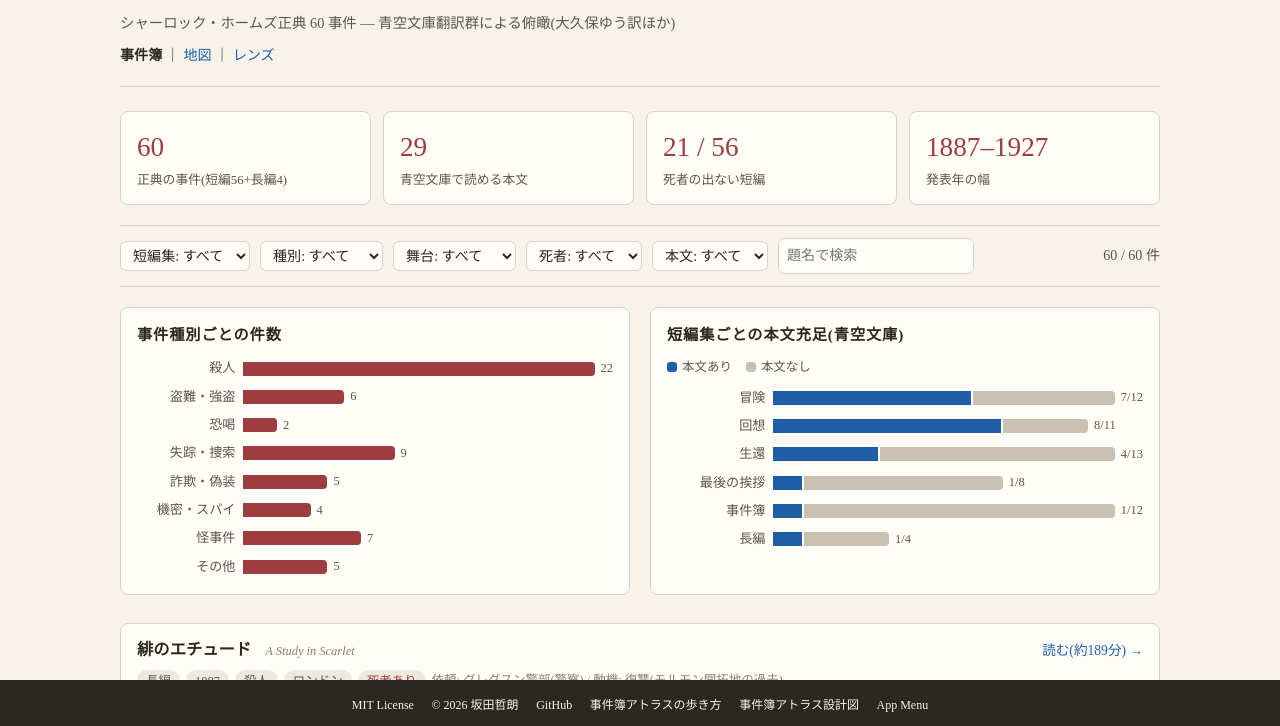
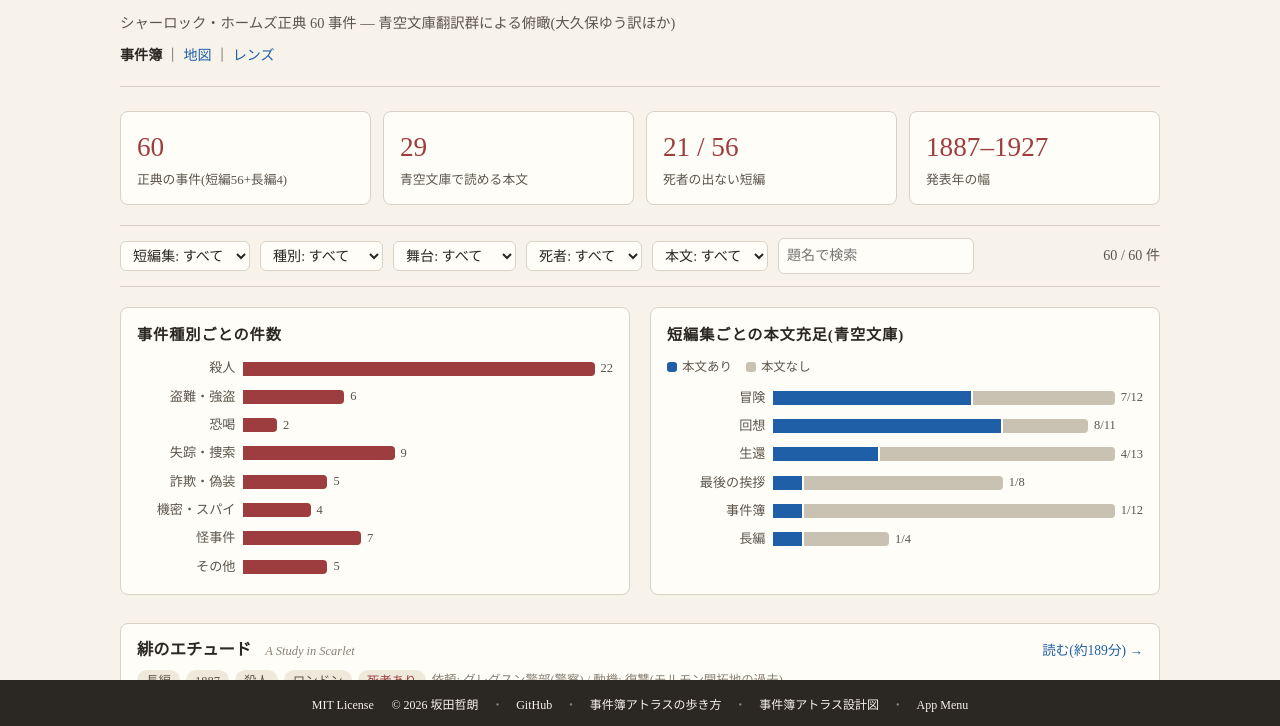
Before and after one commit to twill3c/jikenbo-atlas, a plain HTML site: page web/index.html in a window 1280 px wide. Shown: the part 69-795 px from the top of the page. Drawn offline with Linux system fonts and the light colour scheme.

Commit message:
fix: フッタの区切り「・」を規約どおり入れる
koho-lens が正本の並び「MIT License © 2026 坂田哲朗 ・ GitHub ・ 歩き方 ・ 設計図 ・ App Menu」に合わせる。CSS の ::before では innerText に出ず検品器から見えないので、文字として置く(hanshoku-atlas の教訓)。

Co-Authored-By: Claude Opus 5 (1M context) <noreply@anthropic.com>

```diff
--- a/web/index.html
+++ b/web/index.html
@@ -48,10 +48,10 @@
 <footer class="app-footer">
   <a href="https://github.com/twill3c/jikenbo-atlas/blob/main/LICENSE">MIT License</a>
   <span>© 2026 坂田哲朗</span>
-  <a href="https://github.com/twill3c/jikenbo-atlas">GitHub</a>
-  <a id="link-howto" href="https://claude.ai/code/artifact/b86e776b-0192-4883-8d22-09c72c272e27">事件簿アトラスの歩き方</a>
-  <a id="link-design" href="https://claude.ai/code/artifact/f86403ca-7333-45a6-839f-3c2a25de6cc7">事件簿アトラス設計図</a>
-  <a href="https://app-menu-amber.vercel.app/">App Menu</a>
+  <span class="fsep">・</span><a href="https://github.com/twill3c/jikenbo-atlas">GitHub</a>
+  <span class="fsep">・</span><a id="link-howto" href="https://claude.ai/code/artifact/b86e776b-0192-4883-8d22-09c72c272e27">事件簿アトラスの歩き方</a>
+  <span class="fsep">・</span><a id="link-design" href="https://claude.ai/code/artifact/f86403ca-7333-45a6-839f-3c2a25de6cc7">事件簿アトラス設計図</a>
+  <span class="fsep">・</span><a href="https://app-menu-amber.vercel.app/">App Menu</a>
 </footer>
 <div id="tip" role="tooltip"></div>
 <script src="app.js"></script>
--- a/web/style.css
+++ b/web/style.css
@@ -140,3 +140,13 @@ header.site .sub { color: var(--ink-2); font-size: .9rem; margin-top: 6px; }
   color: var(--ink-3); font-size: .78rem; white-space: pre-wrap;
 }
 .backlink { font-size: .85rem; }
+
+/* fleet: フッタ区切り。規約の並び「MIT License © 2026 坂田哲朗 ・ GitHub ・ … 」の「・」。
+   CSS の ::before では innerText に出ず検品器から見えないので、文字として置いてある。
+   ここでは色と詰めだけを与える(flex の gap があるぶん、左右を負で詰める)。 */
+.fsep {
+  color: currentColor;
+  opacity: 0.45;
+  margin: 0 -0.3rem;
+  user-select: none;
+}
```
Also changed, not shown: web/lens.html (+4 -4 lines), web/map.html (+4 -4 lines), web/reader.html (+4 -4 lines).
